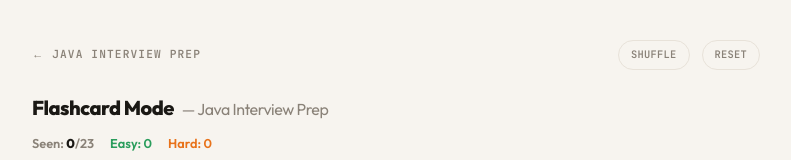
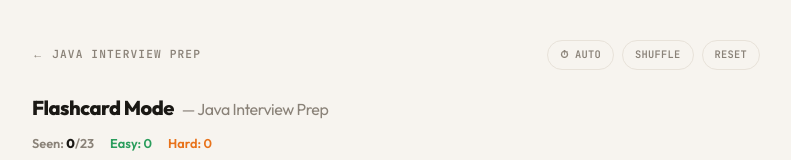
Before and after one commit to nichoblina/kwek-app, a Next.js app: page /decks/builtin-java-spring/flashcards in a window 1280 px wide. Shown: the top 160 px of the page, without its empty margins (244-1035 px from the left). Built offline with nearby package versions, Linux system fonts and the light colour scheme.

Commit message:
feat: flashcards settings with auto-flip and hard-only mode

```diff
--- a/src/app/decks/[id]/flashcards/page.tsx
+++ b/src/app/decks/[id]/flashcards/page.tsx
@@ -1,6 +1,6 @@
 "use client";
 
-import { use, useState, useMemo } from "react";
+import { use, useState, useMemo, useEffect } from "react";
 import Link from "next/link";
 import { useDecks } from "@/hooks/useDecks";
 import { useFlashcardProgress } from "@/hooks/useFlashcardProgress";
@@ -8,6 +8,8 @@ import { FlashCardView } from "@/components/flashcard/FlashCardView";
 import { CategoryFilter } from "@/components/ui/CategoryFilter";
 import { shuffleArray } from "@/lib/utils";
 import type { Category, ConfidenceRating } from "@/lib/types";
+
+const AUTO_FLIP_OPTIONS: (number | null)[] = [null, 3, 5, 10];
 
 interface PageProps {
   params: Promise<{ id: string }>;
@@ -21,16 +23,44 @@ export default function FlashcardsPage({ params }: PageProps) {
   const [activeCategory, setActiveCategory] = useState<Category | null>(null);
   const [shuffled, setShuffled] = useState(false);
   const [currentIndex, setCurrentIndex] = useState(0);
+  const [autoFlipSeconds, setAutoFlipSeconds] = useState<number | null>(null);
+  const [hardOnly, setHardOnly] = useState(false);
 
   const { progress, rateConfidence, resetProgress } = useFlashcardProgress(id);
 
-  const filteredCards = useMemo(() => {
-    if (!deck) return [];
+  function cycleAutoFlip() {
+    setAutoFlipSeconds((prev) => {
+      const idx = AUTO_FLIP_OPTIONS.indexOf(prev);
+      return AUTO_FLIP_OPTIONS[(idx + 1) % AUTO_FLIP_OPTIONS.length];
+    });
+  }
+
+  // Count hard-rated cards in the current category filter
+  const hardCardCount = useMemo(() => {
+    if (!deck) return 0;
     const cards = activeCategory
       ? deck.cards.filter((c) => c.category === activeCategory)
       : deck.cards;
+    return cards.filter((c) => progress.confidence[c.id] === "hard").length;
+  }, [deck, activeCategory, progress.confidence]);
+
+  const filteredCards = useMemo(() => {
+    if (!deck) return [];
+    let cards = activeCategory
+      ? deck.cards.filter((c) => c.category === activeCategory)
+      : deck.cards;
+    if (hardOnly) {
+      cards = cards.filter((c) => progress.confidence[c.id] === "hard");
+    }
     return shuffled ? shuffleArray(cards) : cards;
-  }, [deck, activeCategory, shuffled]);
+  }, [deck, activeCategory, shuffled, hardOnly, progress.confidence]);
+
+  // Keep currentIndex in bounds when filteredCards shrinks (e.g. hard card rated easy)
+  useEffect(() => {
+    if (filteredCards.length > 0 && currentIndex >= filteredCards.length) {
+      setCurrentIndex(filteredCards.length - 1);
+    }
+  }, [filteredCards.length, currentIndex]);
 
   if (!hydrated) {
     return (
@@ -70,19 +100,44 @@ export default function FlashcardsPage({ params }: PageProps) {
   return (
     <div className="max-w-3xl mx-auto px-5 py-10 pb-16">
       {/* Nav */}
-      <div className="flex items-center justify-between mb-6">
+      <div className="flex items-center justify-between mb-6 gap-3 flex-wrap">
         <Link
           href={`/decks/${id}`}
-          className="font-mono text-[0.7rem] font-semibold uppercase tracking-widest text-muted hover:text-text-primary transition-colors"
+          className="font-mono text-[0.7rem] font-semibold uppercase tracking-widest text-muted hover:text-text-primary transition-colors shrink-0"
         >
           ← {deck.name}
         </Link>
-        <div className="flex items-center gap-3">
+        <div className="flex items-center gap-2 flex-wrap justify-end">
+          {/* Auto-flip: cycles through off → 3s → 5s → 10s */}
           <button
-            onClick={() => {
-              setShuffled((s) => !s);
-              setCurrentIndex(0);
+            onClick={cycleAutoFlip}
+            className="font-mono text-[0.65rem] font-semibold uppercase tracking-wide px-3 py-1.5 rounded-full border-[1.5px] transition-all cursor-pointer"
+            style={{
+              borderColor: autoFlipSeconds ? "var(--color-secondary)" : "var(--color-border)",
+              background: autoFlipSeconds ? "var(--color-secondary)" : "transparent",
+              color: autoFlipSeconds ? "white" : "var(--color-muted)",
             }}
+          >
+            {autoFlipSeconds ? `⏱ ${autoFlipSeconds}s` : "⏱ Auto"}
+          </button>
+
+          {/* Hard Only — visible when hard cards exist or already active */}
+          {(hardCardCount > 0 || hardOnly) && (
+            <button
+              onClick={() => { setHardOnly((h) => !h); setCurrentIndex(0); }}
+              className="font-mono text-[0.65rem] font-semibold uppercase tracking-wide px-3 py-1.5 rounded-full border-[1.5px] transition-all cursor-pointer"
+              style={{
+                borderColor: hardOnly ? "var(--color-primary)" : "var(--color-border)",
+                background: hardOnly ? "rgba(232,114,26,0.1)" : "transparent",
+                color: hardOnly ? "var(--color-primary)" : "var(--color-muted)",
+              }}
+            >
+              {hardOnly ? `★ Hard (${filteredCards.length})` : `Hard (${hardCardCount})`}
+            </button>
+          )}
+
+          <button
+            onClick={() => { setShuffled((s) => !s); setCurrentIndex(0); }}
             className="font-mono text-[0.65rem] font-semibold uppercase tracking-wide px-3 py-1.5 rounded-full border-[1.5px] transition-all cursor-pointer"
             style={{
               borderColor: shuffled ? "var(--color-text-primary)" : "var(--color-border)",
@@ -93,7 +148,7 @@ export default function FlashcardsPage({ params }: PageProps) {
             {shuffled ? "✓ Shuffled" : "Shuffle"}
           </button>
           <button
-            onClick={() => { resetProgress(); setCurrentIndex(0); }}
+            onClick={() => { resetProgress(); setCurrentIndex(0); setHardOnly(false); }}
             className="font-mono text-[0.65rem] font-semibold uppercase tracking-wide px-3 py-1.5 rounded-full border-[1.5px] border-border text-muted hover:border-text-primary hover:text-text-primary transition-all cursor-pointer"
           >
             Reset
@@ -131,7 +186,16 @@ export default function FlashcardsPage({ params }: PageProps) {
 
       {/* Card */}
       {filteredCards.length === 0 ? (
-        <div className="text-center py-16 text-muted text-sm">No cards in this category.</div>
+        <div className="text-center py-16 text-muted text-sm">
+          {hardOnly ? (
+            <>
+              <p className="font-semibold text-text-primary mb-1">No hard cards yet</p>
+              <p>Rate some cards as Hard while studying, then come back here.</p>
+            </>
+          ) : (
+            "No cards in this category."
+          )}
+        </div>
       ) : (
         <FlashCardView
           card={card}
@@ -147,6 +211,7 @@ export default function FlashcardsPage({ params }: PageProps) {
           }}
           onConfidence={handleConfidence}
           existingConfidence={progress.confidence[card.id]}
+          autoFlipSeconds={autoFlipSeconds}
         />
       )}
 
--- a/src/app/globals.css
+++ b/src/app/globals.css
@@ -67,6 +67,12 @@ code {
   animation: fadeInUp 0.25s ease;
 }
 
+/* Auto-flip countdown bar */
+@keyframes timerShrink {
+  from { width: 100%; }
+  to { width: 0%; }
+}
+
 /* ── Dark theme ────────────────────────────────────────────────────────────── */
 html.dark {
   --color-bg: #1a1814;
--- a/src/components/flashcard/FlashCardView.tsx
+++ b/src/components/flashcard/FlashCardView.tsx
@@ -13,6 +13,7 @@ interface FlashCardViewProps {
   onPrev: () => void;
   onConfidence: (rating: ConfidenceRating) => void;
   existingConfidence?: ConfidenceRating;
+  autoFlipSeconds?: number | null;
 }
 
 export function FlashCardView({
@@ -23,12 +24,20 @@ export function FlashCardView({
   onPrev,
   onConfidence,
   existingConfidence,
+  autoFlipSeconds,
 }: FlashCardViewProps) {
   const [flipped, setFlipped] = useState(false);
 
   useEffect(() => {
     setFlipped(false);
   }, [card.id]);
+
+  // Auto-flip: start a timer when a new (unflipped) card appears
+  useEffect(() => {
+    if (!autoFlipSeconds || flipped) return;
+    const timer = setTimeout(() => setFlipped(true), autoFlipSeconds * 1000);
+    return () => clearTimeout(timer);
+  }, [card.id, flipped, autoFlipSeconds]);
 
   const handleKeyDown = useCallback(
     (e: KeyboardEvent) => {
@@ -85,7 +94,7 @@ export function FlashCardView({
         >
           {/* Front face */}
           <div
-            className="flip-card-face absolute inset-0 rounded-2xl border-[1.5px] border-border bg-card p-7 flex flex-col justify-center"
+            className="flip-card-face absolute inset-0 rounded-2xl border-[1.5px] border-border bg-card p-7 flex flex-col justify-center overflow-hidden"
             style={{ backfaceVisibility: "hidden" }}
           >
             <div className="text-[0.65rem] font-mono font-semibold uppercase tracking-widest text-muted mb-4">
@@ -102,8 +111,20 @@ export function FlashCardView({
               </div>
             )}
             <div className="mt-6 text-[0.72rem] text-muted font-medium">
-              Click or press <kbd className="font-mono bg-surface px-1.5 py-0.5 rounded text-xs">Space</kbd> to flip
+              {autoFlipSeconds
+                ? <span className="text-secondary font-semibold">Auto-flipping…</span>
+                : <>Click or press <kbd className="font-mono bg-surface px-1.5 py-0.5 rounded text-xs">Space</kbd> to flip</>
+              }
             </div>
+
+            {/* Auto-flip countdown bar */}
+            {autoFlipSeconds && !flipped && (
+              <div
+                key={`timer-${card.id}-${autoFlipSeconds}`}
+                className="absolute bottom-0 left-0 h-[3px] bg-secondary"
+                style={{ animation: `timerShrink ${autoFlipSeconds}s linear forwards` }}
+              />
+            )}
           </div>
 
           {/* Back face */}
```
